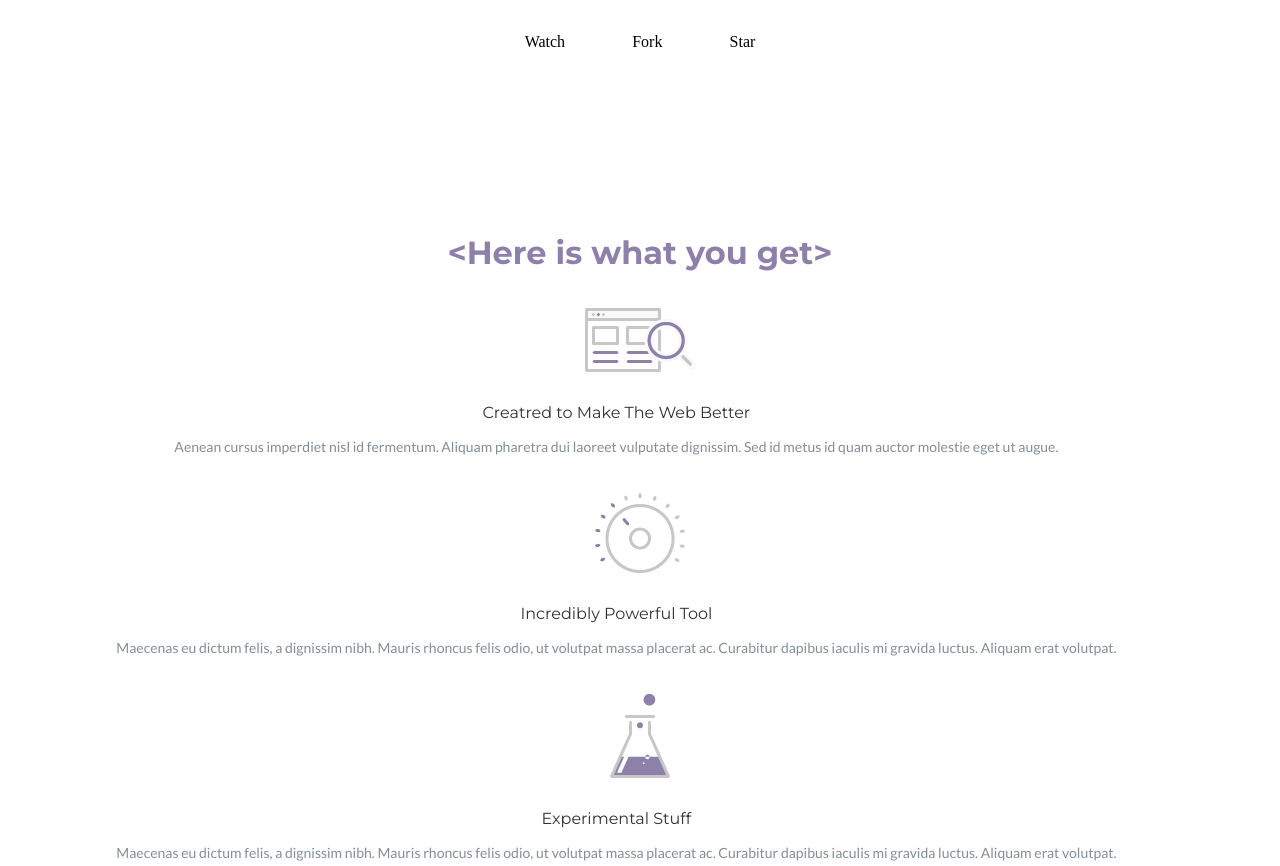
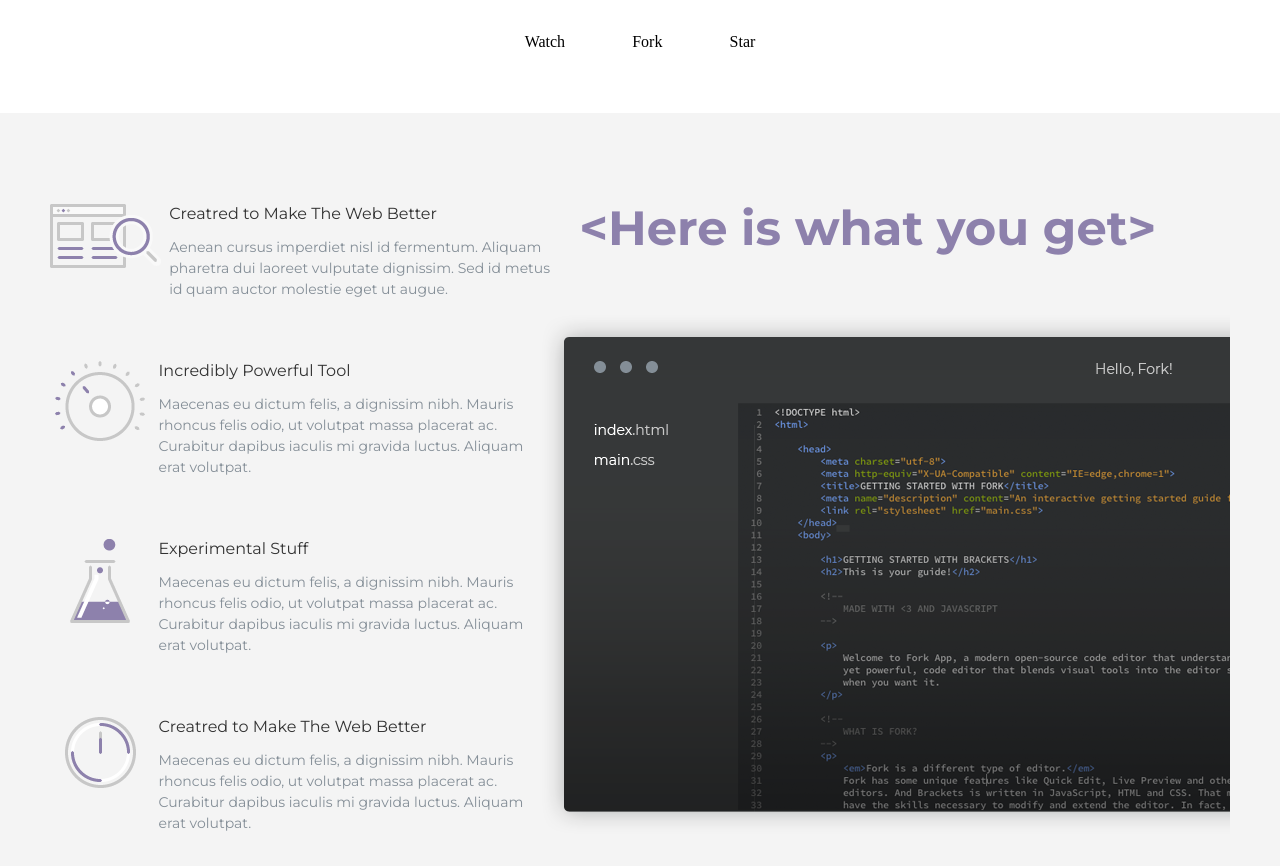
Before and after one commit to ingridnovak/ingridnovak.github.io, a website: page src/index.html in a window 1280 px wide. Shown: the part 1006-1872 px from the top of the page. Drawn offline with nearby package versions, Linux system fonts and the light colour scheme; files that its build step writes are made by us from their sources; files whose address does not match are found by name.

Commit message:
added adaptive section here is what you get for pc

```diff
--- a/gulp/version.json
+++ b/gulp/version.json
@@ -1,3 +1,3 @@
 {
-    "main": "20230217225202"
+    "main": "20230218182226"
 }
--- a/src/html/features.html
+++ b/src/html/features.html
@@ -1,17 +1,26 @@
 <section class="feature">
     <div class="container">
 <div class="feature__elements">
+
+    <div class="feature__adaptive">
     <div class="feature__title">
+
         <p>&lt;Here is what you get&gt;</p>
-    </div>
+        </div>
+
     <div class="feature__items">
-    <div class="feature__item  item--first">
+
+    <div class=" feature__item item--first">
         <div class="item__text">
         <p class="item__title">Creatred to Make The Web Better</p>
         <p class="item__description">Aenean cursus imperdiet nisl id fermentum. Aliquam pharetra dui laoreet vulputate dignissim.
             Sed id metus id quam auctor molestie eget ut augue.</p>
     </div>
     </div>
+    </div>
+    </div>
+    <div class="feature__content">
+        <div class="feature__items__adaptive">
     <div class="feature__item item--second">
         <div class="item__text">
         <p class="item__title ">Incredibly Powerful Tool</p>
@@ -33,12 +42,15 @@
             Curabitur dapibus iaculis mi gravida luctus. Aliquam erat volutpat. </p>
     </div>
     </div>
-</div>
-</div>
+        </div>
+
         <div class="feature__photo">
         <div class="feature__photo--relative">
 <!--            <img src="@img/photoFeat.jpg" alt="Here is what you get">-->
         </div>
+        </div>
+    </div>
+
     </div>
     </div>
 </section>
--- a/src/scss/templates/features.scss
+++ b/src/scss/templates/features.scss
@@ -1,7 +1,7 @@
 @import "../mixin/mixins";
 @import "../variables/variables";
 .feature{
-  padding-top: 120px;
+  padding-top: 30px;
 }
 .feature__elements{
   padding-bottom: 60px;
@@ -105,3 +105,60 @@
     justify-content: flex-end;
   }
 }
+@media screen and (min-width: 993px){
+  .feature{
+    background-color: #F4F4F4;;
+  }
+  .feature__item{
+    display: flex;
+    justify-content: space-evenly;
+    width: 98%;
+    padding-top: 61px;
+    text-align: left;
+    &::before{
+      width: 111px;
+    }
+
+  }
+  .feature__adaptive{
+    display: flex;
+    flex-direction: row-reverse;
+
+    align-items: center;
+  }
+
+  .feature__title{
+    font-size: 48px;
+    width: 155%;
+    height: 46px;
+
+  }
+  .item--first{
+    width: 114%;
+  }
+  .item__text{
+    display: flex;
+    flex-direction: column;
+    align-items: center;
+    width: 87%;
+
+  }
+  .feature__content{
+display: flex;
+    align-items: flex-end;
+  }
+
+  .item__description{
+    @include font_normal_Monserrat;
+  }
+  .feature__photo--relative{
+    background: url("@img/editor.svg");
+    width: 688px;
+    height: 519px;
+    background-size: 700px;
+  }
+  .feature__photo{
+    display: flex;
+    justify-content: flex-end;
+  }
+}
--- a/src/scss/templates/presentText.scss
+++ b/src/scss/templates/presentText.scss
@@ -89,7 +89,7 @@
     width: 365px;
   }
 }
-@media screen and (min-width: 992px){
+@media screen and (min-width: 993px){
   .button--download{
     width: 390px;
     height: 62px;
```
Also changed, not shown: dist/css/style.min.css, dist/img/editor.svg (added), dist/index.html, src/img/editor.svg (added).
